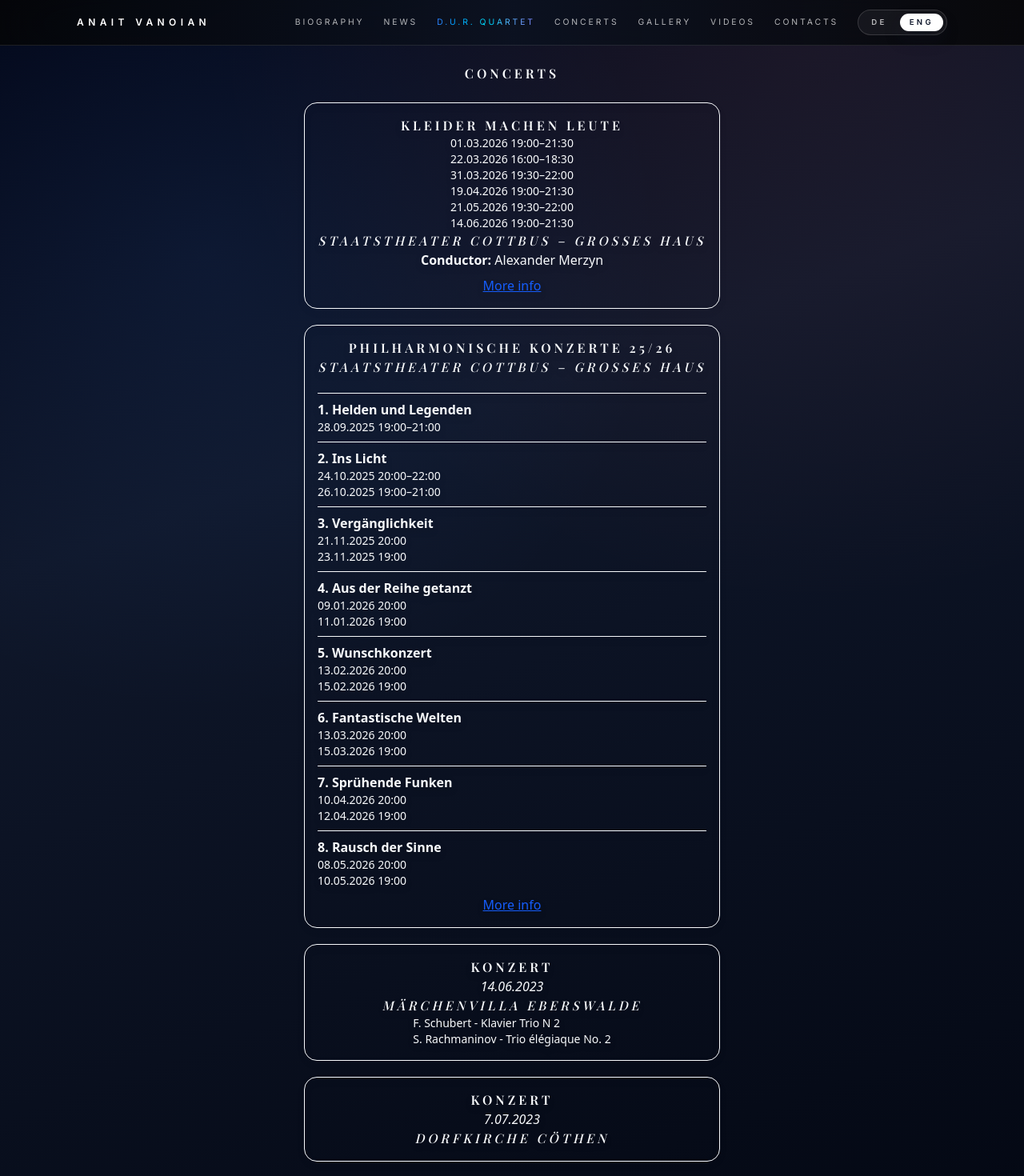
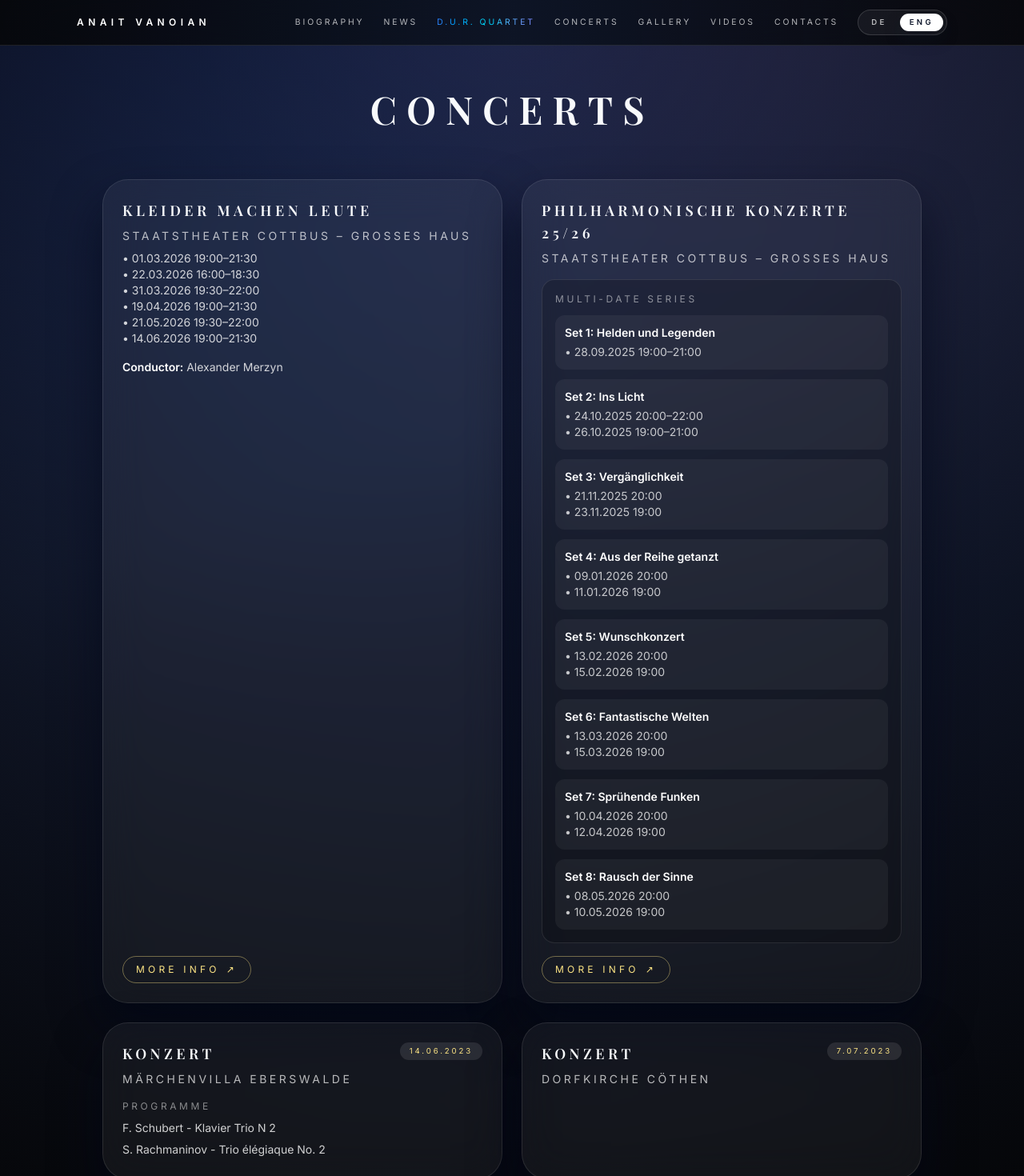
Before and after one commit to vladyslavt97/Anait-Vanoian_website, a Next.js app: page /concerts in a window 1280 px wide. Shown: the top 1470 px of the page at 80% size. Built offline with nearby package versions, Linux system fonts and the light colour scheme.

Commit message:
more improvements

```diff
--- a/app/concerts/page.tsx
+++ b/app/concerts/page.tsx
@@ -28,104 +28,147 @@ export default function ConcertsPage() {
 
     if (!concerts || concerts.length === 0) {
         return (
-      <div className="flex justify-center items-center min-h-screen">
+            <div className="flex min-h-screen items-center justify-center">
                 <SyncLoader color="#ff9500" />
             </div>
         );
     }
 
+    const labels = {
+        programme: currentLanguage === "e" ? "Programme" : "Programm",
+        conductor: currentLanguage === "e" ? "Conductor" : "Dirigent",
+        set: currentLanguage === "e" ? "Set" : "Teil",
+        moreInfo: currentLanguage === "e" ? "More info" : "Mehr erfahren",
+    };
+
     return (
-    <div className="flex flex-col justify-center items-center gap-10 mb-32 font-sans min-h-screen sm:min-h-[98.5vh]">
-      <motion.h1
-        initial={{ opacity: 0 }}
-        animate={{ opacity: 1 }}
-        transition={{ duration: 2, delay: 1 }}
-        className="font-bold text-center relative top-20"
+        <section className="relative min-h-screen overflow-hidden px-5 pb-16 pt-24 sm:min-h-[98.5vh]">
+            <div className="pointer-events-none absolute inset-0 -z-10 bg-[radial-gradient(circle_at_top,_rgba(69,94,181,0.25),_rgba(5,5,5,0.85))]" />
+
+            <motion.div
+                initial={{ opacity: 0, y: 20 }}
+                animate={{ opacity: 1, y: 0 }}
+                transition={{ duration: 0.8 }}
+                className="mx-auto max-w-4xl text-center"
             >
+                <h1 className="mt-4 text-4xl font-semibold tracking-[0.2em] text-white sm:text-5xl">
                     {currentLanguage === "e" ? "Concerts" : "Konzerte"}
-      </motion.h1>
+                </h1>
+            </motion.div>
 
-      <div className="relative top-16 mx-10 w-full px-10 max-w-[600px]">
+            <div className="mx-auto mt-16 grid max-w-5xl gap-6 lg:grid-cols-2">
                 {concerts.map((concert: Concert, idx: number) => (
-          <motion.div
-            key={idx}
-            initial={{ opacity: 0 }}
-            animate={{ opacity: 1 }}
-            transition={{ duration: 2 }}
-            className="rounded-2xl border drop-shadow-lg p-4 mb-5 flex flex-col items-center"
+                    <motion.article
+                        key={`${concert.title}-${idx}`}
+                        initial={{ opacity: 0, y: 30 }}
+                        animate={{ opacity: 1, y: 0 }}
+                        transition={{ duration: 0.8, delay: idx * 0.05 }}
+                        className="frosted-panel relative flex h-full flex-col gap-4 rounded-3xl border border-white/10 bg-white/5 p-6 text-white shadow-2xl shadow-black/30"
                     >
-            {/* Title */}
-            <h2 className="font-bold text-yellow-400 text-center">
+                        <div className="flex flex-col gap-2">
+                            <div className="flex items-start justify-between gap-4">
+                                <h2 className="text-lg font-semibold uppercase tracking-[0.3em] text-white">
                                     {concert.title}
                                 </h2>
+                                {concert.date && (
+                                    <span className="rounded-full bg-white/10 px-3 py-1 text-[0.6rem] uppercase tracking-[0.3em] text-amber-200">
+                                        {concert.date}
+                                    </span>
+                                )}
+                            </div>
 
-            {/* Single Date */}
-            {concert.date && <p className="italic">{concert.date}</p>}
+                            {concert.location && (
+                                <p className="text-sm uppercase tracking-[0.25em] text-white/70">
+                                    {concert.location}
+                                </p>
+                            )}
 
-            {/* Multiple Dates */}
                             {concert.dates && (
-              <ul className="text-sm">
+                                <ul className="text-sm text-white/80">
                                     {concert.dates.map((d, i) => (
-                  <li key={i}>{d}</li>
+                                        <li key={i}>• {d}</li>
                                     ))}
                                 </ul>
                             )}
+                        </div>
 
-            {/* Location */}
-            {concert.location && (
-              <h3 className="italic">{concert.location}</h3>
+                        {concert.programme && concert.programme.length > 0 && (
+                            <div>
+                                <p className="text-xs uppercase tracking-[0.3em] text-white/50">
+                                    {labels.programme}
+                                </p>
+                                <ul className="mt-2 space-y-1 text-sm text-white/80">
+                                    {concert.programme
+                                        .filter(
+                                            (item) => item && item.trim() !== ""
+                                        )
+                                        .map((item, i) => (
+                                            <li
+                                                key={i}
+                                                className="leading-relaxed"
+                                            >
+                                                {item}
+                                            </li>
+                                        ))}
+                                </ul>
+                            </div>
                         )}
 
-            {/* Programme */}
-            {concert.programme && (
-              <ul className="text-sm">
-                {concert.programme
-                  .filter((item) => item && item.trim() !== "")
-                  .map((item, i) => (
-                    <li key={i}>{item}</li>
-                  ))}
-              </ul>
-            )}
-
-            {/* Conductor */}
                         {concert.conductor && (
-              <p>
-                <strong>Conductor:</strong> {concert.conductor}
+                            <p className="text-sm text-white/80">
+                                <span className="font-semibold text-white">
+                                    {labels.conductor}:
+                                </span>{" "}
+                                {concert.conductor}
                             </p>
                         )}
 
-            {/* Sub-concerts */}
                         {concert.concerts && (
-              <div className="mt-3 w-full">
-                {concert.concerts.map((sub: SubConcert, i) => (
-                  <div key={i} className="border-t pt-2 mt-2">
-                    <p className="font-semibold">
-                      {sub.number}. {sub.name}
+                            <div className="rounded-2xl border border-white/10 bg-black/20 p-4">
+                                <p className="text-xs uppercase tracking-[0.3em] text-white/50">
+                                    {currentLanguage === "e"
+                                        ? "Multi-date series"
+                                        : "Mehrteilige Reihe"}
                                 </p>
-                    <ul className="text-sm">
+                                <div className="mt-3 space-y-3">
+                                    {concert.concerts.map(
+                                        (sub: SubConcert, i) => (
+                                            <div
+                                                key={i}
+                                                className="rounded-xl bg-white/5 p-3"
+                                            >
+                                                <p className="text-sm font-semibold text-white">
+                                                    {labels.set} {sub.number}:{" "}
+                                                    {sub.name}
+                                                </p>
+                                                <ul className="mt-1 text-sm text-white/75">
                                                     {sub.dates.map((d, j) => (
-                        <li key={j}>{d}</li>
+                                                        <li key={j}>• {d}</li>
                                                     ))}
                                                 </ul>
                                             </div>
-                ))}
+                                        )
+                                    )}
+                                </div>
                             </div>
                         )}
 
-            {/* Link */}
                         {concert.url && (
+                            <div className="mt-auto">
                                 <Link
                                     href={concert.url}
                                     target="_blank"
                                     rel="noopener noreferrer"
-                className="mt-2 text-blue-600 underline"
+                                    className="inline-flex items-center gap-2 rounded-full border border-amber-200/40 px-4 py-2 text-xs uppercase tracking-[0.35em] text-amber-200 transition hover:bg-amber-200/10"
                                 >
-                More info
+                                    {labels.moreInfo}
+                                    <span aria-hidden="true">↗</span>
                                 </Link>
+                            </div>
                         )}
-          </motion.div>
+                    </motion.article>
                 ))}
             </div>
-    </div>
+        </section>
     );
 }
--- a/components/navigation.tsx
+++ b/components/navigation.tsx
@@ -32,12 +32,26 @@ export default function NavigationOverlay() {
       transition={{ duration: 1 }}
       role="navigation"
       aria-label="Primary"
-      className="fixed left-0 right-0 top-[64px] z-40 flex h-[calc(100vh-64px)] w-screen flex-col items-center justify-around overflow-hidden bg-slate-950/95 pb-28 text-white backdrop-blur-2xl md:top-[72px] md:h-[calc(100vh-72px)]"
+      className="fixed inset-x-0 top-0 z-40 flex h-screen w-screen flex-col items-center justify-around overflow-hidden bg-slate-950/95 pb-28 pt-[96px] text-white backdrop-blur-2xl md:pt-[112px]"
       onClick={toggle}
       onKeyDown={(e) => {
         if (e.key === "Enter" || e.key === " ") toggle();
       }}
     >
+      <motion.button
+        type="button"
+        aria-label="Close navigation menu"
+        initial={{ opacity: 0 }}
+        animate={{ opacity: 1 }}
+        transition={{ duration: 0.6, delay: 1 }}
+        className="absolute right-6 top-6 flex h-10 w-10 items-center justify-center rounded-full border border-white/20 text-lg text-white/60 transition hover:text-white"
+        onClick={(event) => {
+          event.stopPropagation();
+          toggle();
+        }}
+      >
+        ×
+      </motion.button>
       {links.map((link, i) => (
         <motion.div
           key={link.href}
```
Lines whose indentation alone changed are shown as unchanged.
